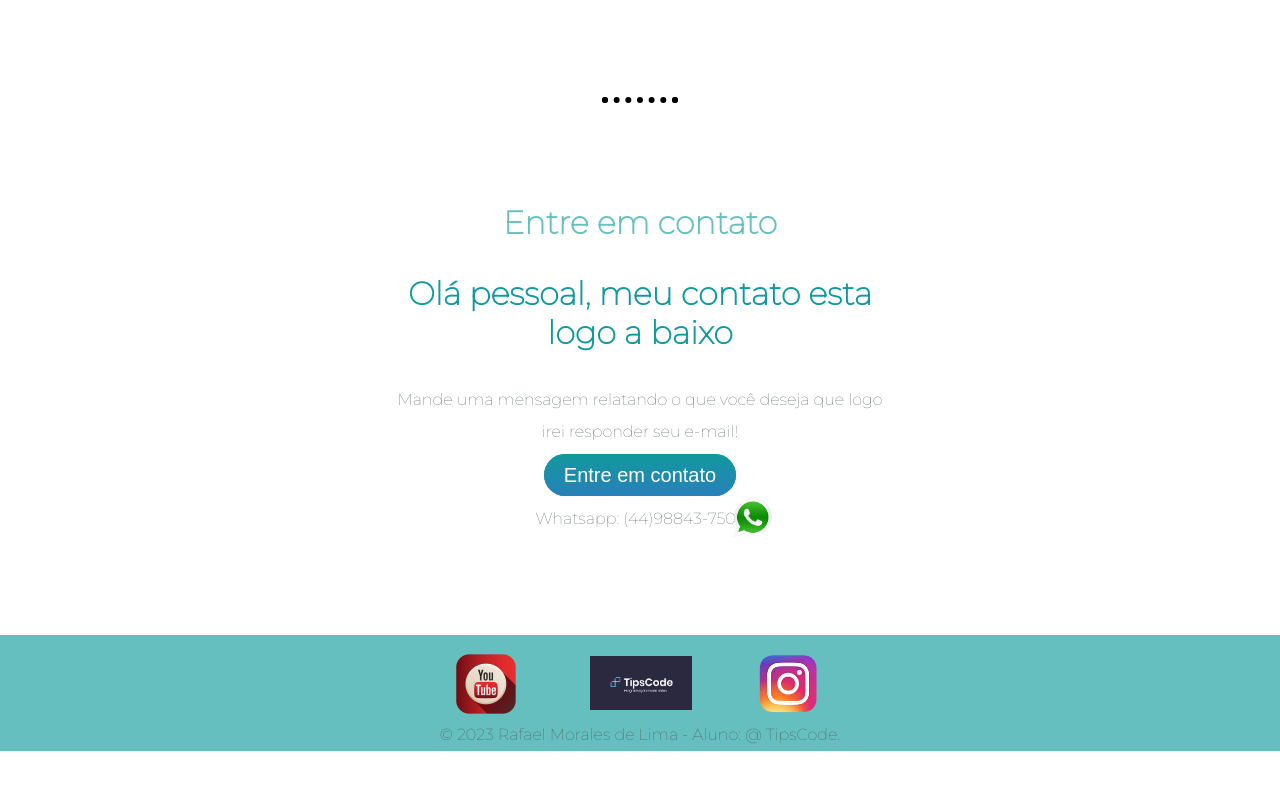
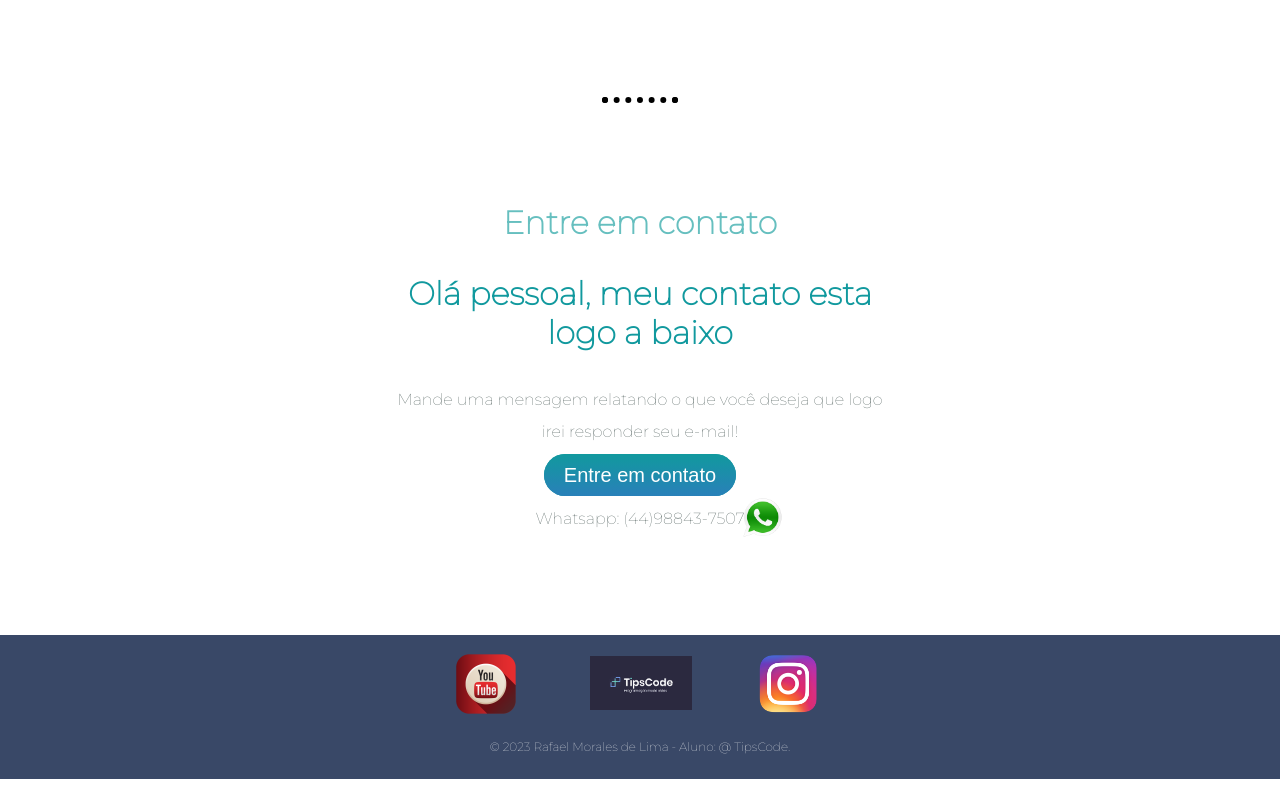
Before and after one commit to Rafaelmorales1982/biografia, a plain HTML site: page index.html in a window 1280 px wide. Shown: the part 1853-2644 px from the top of the page. Before the commit the page ends 2620 px from the top, so only its background shows below. Drawn offline with Linux system fonts and the light colour scheme; a web font is replaced by a local one.

Commit message:
Atualizado

```diff
--- a/css/style.css
+++ b/css/style.css
@@ -147,7 +147,7 @@ hr {
 }
 
 .bottom-container {
-  background-color: #66bfbf;
+  background-color: #394867;
 }
 
 .tube-img {
@@ -177,12 +177,19 @@ hr {
   width: 8%;
   position: absolute;
   bottom: -1%;
-  right: 24%;
+  right: 22%;
 }
+.copyright {
+  color: #fff;
+  font-size: 0.75rem;
+  padding: 20px 0;
+}
+
 
 /*-----------Código pego do site css3 button generator------*/
 /*https://css3buttongenerator.com/*/
 .btn {
+
   background: #11999e;
   background-image: -webkit-linear-gradient(top, #11999e, #2980b9);
   background-image: -moz-linear-gradient(top, #11999e, #2980b9);
```
